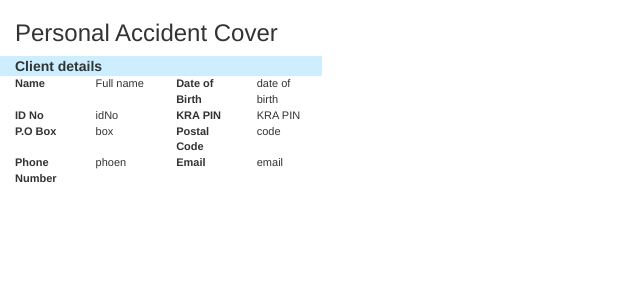
After one commit to wachiragathoka/easypa, a PHP site: page /views/quotePreview.php in a window 1280 px wide. The commit adds this page. Shown: the top 300 px of the page, without its empty margins (0-640 px from the left). Run offline with PHP 8.4, Linux system fonts and the light colour scheme; some libraries are stand-ins or nearby versions.

Commit message:
partial quote preview

```diff
--- a/assets/css/style.css
+++ b/assets/css/style.css
@@ -44,6 +44,11 @@ td:hover::after, th:hover::after {
 	z-index: -1;
 }
 
+hr{
+	border-top: 1px solid #8c8b8b;
+	border-bottom: 1px solid #fff;
+}
+
 /**Benefits Values****/
 .benefit-values, th, td {
 	/*border: 1px solid black;*/
@@ -85,7 +90,11 @@ caption, th {
 	font-weight: bold;
 }
 
-h1, h2, h3, h4, h5, h6 {
+h3{
+
+}
+
+h1, h2, h4, h5, h6 {
 	font-size: 100%;
 	font-weight: normal;
 }
@@ -453,4 +462,36 @@ input[type=radio]:not(old):checked+label>span>span {
 .pa-cover-table{
 
 }
+
+.quote-element-header{
+	background-color: #cceeff;
+
+	text-align: left;
+	font-size: 14px;
+	font-weight: bold;
+
+	width: 100%;
 }
+
+.quote-header{
+	border-top: 1px solid #8c8b8b;
+	border-bottom: 1px solid #8c8b8b;
+
+	text-align: center;
+	font-size: 18px;
+	font-weight: bold;
+
+	padding-top: 10px;
+	width: 100%;
+}
+
+.data-cell{
+	border: 1px;
+	border-color: #cceeff;
+	font-size: 11px;
+}
+
+.side-header{
+	font-size: 11px;
+	font-weight: bold;
+}
--- /dev/null
+++ b/views/quotePreview.php
@@ -0,0 +1,54 @@
+<link rel="stylesheet"	href="https://maxcdn.bootstrapcdn.com/bootstrap/3.3.4/css/bootstrap.min.css">
+
+<!-- Include Bootstrap Datepicker -->
+<link rel="stylesheet"
+	href="//cdnjs.cloudflare.com/ajax/libs/bootstrap-datepicker/1.3.0/css/datepicker.min.css" />
+<link rel="stylesheet"
+	href="//cdnjs.cloudflare.com/ajax/libs/bootstrap-datepicker/1.3.0/css/datepicker3.min.css" />
+
+<!-- <link rel="stylesheet" href="http://bsdp-assets.blackcherry.us/1.3.0/datepicker.min.css">	 -->
+<link rel="stylesheet" type="text/css" href="../assets/css/style.css">
+
+<div class="container-fluid">
+	<div class="row">
+		<div class="col-lg-12 ">
+			<h3>Personal Accident Cover</h3>
+		</div>
+	</div>
+	<div class="row">
+		<div class="col-lg-12 quote-element-header">Client details</div>
+	</div>
+
+	<!-- Row -->
+	<div class="row">
+		<div class="col-lg-3 data-cell side-header">Name</div>
+		<div class="col-lg-3 data-cell"><?php echo 'Full name'?></div>
+		<div class="col-lg-3 data-cell side-header">Date of Birth</div>
+		<div class="col-lg-3 data-cell"><?php echo 'date of birth'?></div>
+	</div>
+
+	<!-- Row -->
+	<div class="row">
+		<div class="col-lg-3 data-cell side-header">ID No</div>
+		<div class="col-lg-3 data-cell"><?php echo 'idNo'?></div>
+		<div class="col-lg-3 data-cell side-header">KRA PIN</div>
+		<div class="col-lg-3 data-cell"><?php echo 'KRA PIN'?></div>
+	</div>
+
+	<!-- Row -->
+	<div class="row">
+		<div class="col-lg-3 data-cell side-header">P.O Box</div>
+		<div class="col-lg-3 data-cell"><?php echo 'box'?></div>
+		<div class="col-lg-3 data-cell side-header">Postal Code</div>
+		<div class="col-lg-3 data-cell"><?php echo 'code'?></div>
+	</div>
+
+	<!-- Row -->
+	<div class="row">
+		<div class="col-lg-3 data-cell side-header">Phone Number</div>
+		<div class="col-lg-3 data-cell"><?php echo 'phoen'?></div>
+		<div class="col-lg-3 data-cell side-header">Email</div>
+		<div class="col-lg-3 data-cell"><?php echo 'email'?></div>
+	</div>
+
+</div>
```
Also changed, not shown: assets/js/app.js (+73 -16 lines), controller/pa.php (+59 -3 lines), index.php (+9 -11 lines), views/declarations.php (+23 -21 lines).
